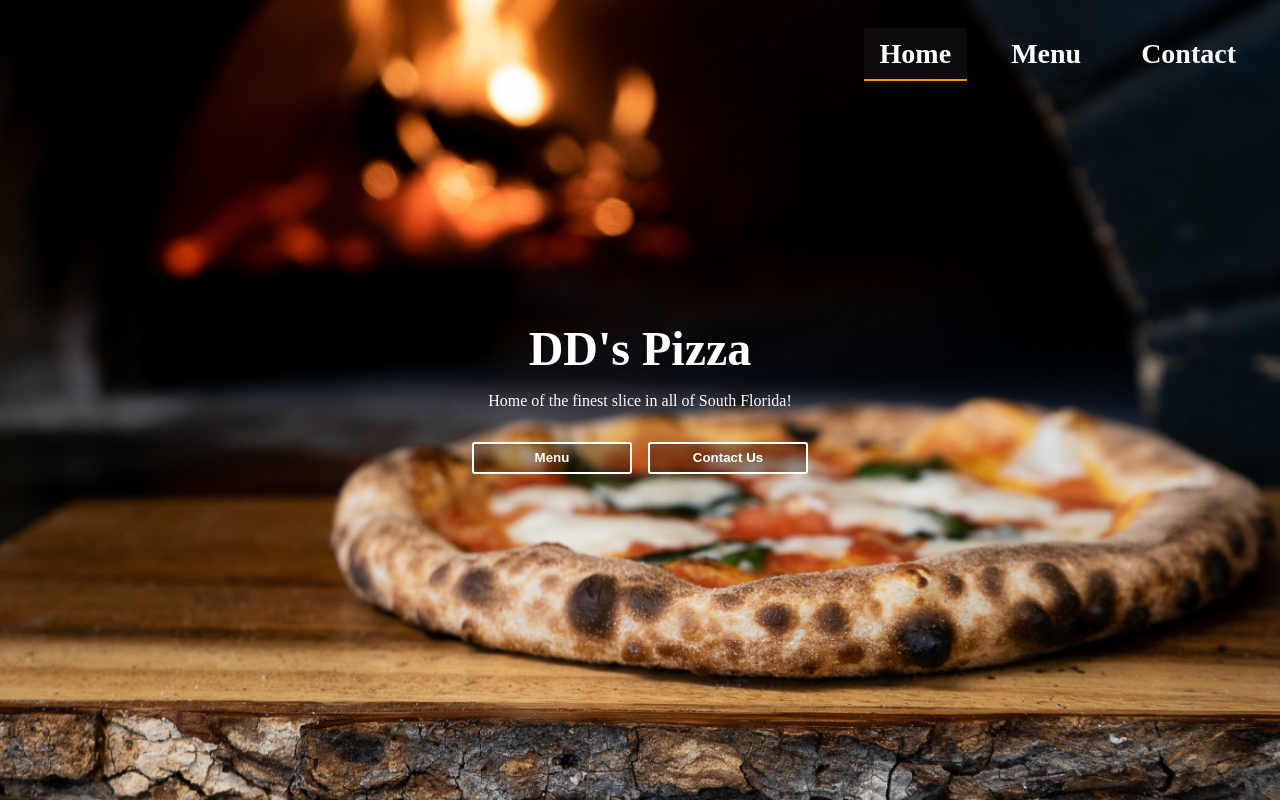
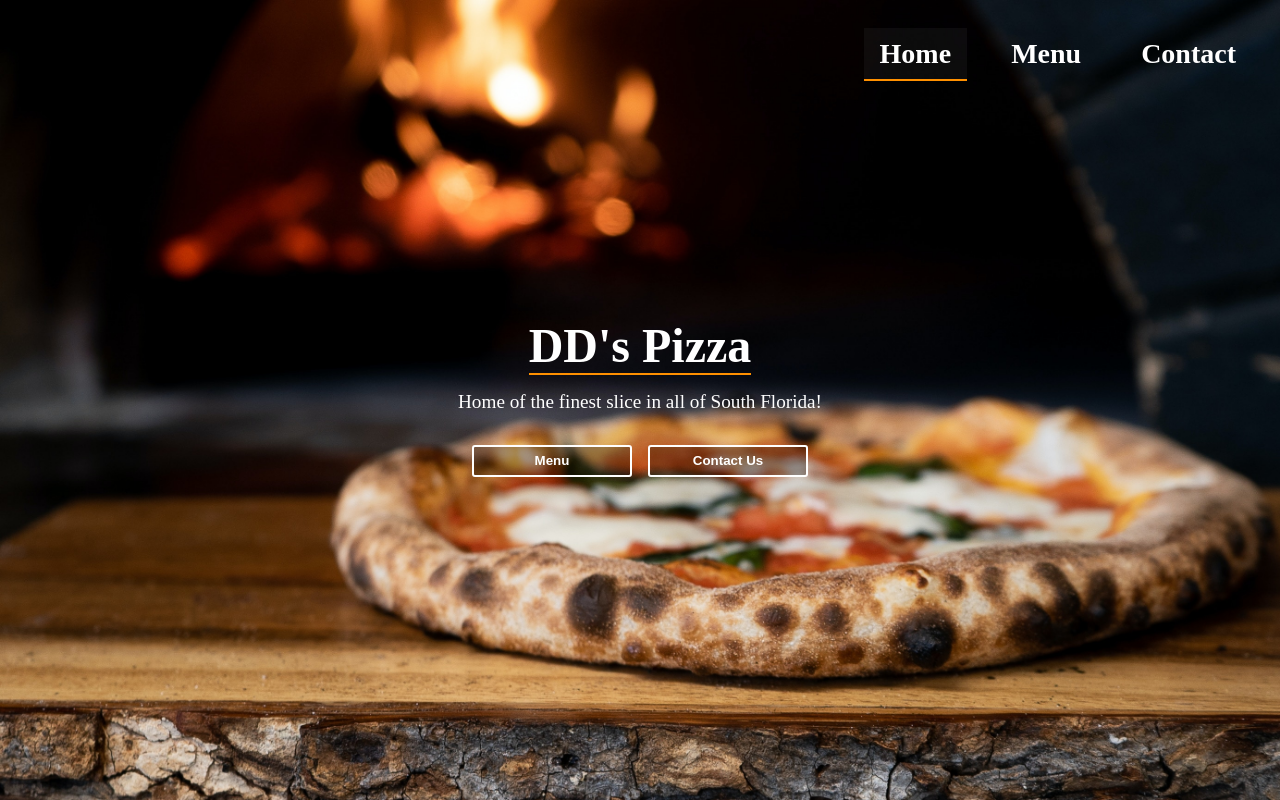
Before and after one commit to sinned8/Resturant-page, a website built with webpack: page dist/index.html in a window 1280 px wide. Built offline with nearby package versions, Linux system fonts and the light colour scheme.

Commit message:
Added fruther styling to home tab and added button intergration for menu and contact bttns.

```diff
--- a/src/css/home.css
+++ b/src/css/home.css
@@ -11,10 +11,11 @@
     color: #fff;
     font-size: 3rem;
     margin: 1rem 0;
+    border-bottom: 2px solid #ff9000;
 }
 #home p{
     color: #fff;
-    font-size: 1rem;
+    font-size: 1.2rem;
 }
 
 #CTAcontainer{
--- a/src/sections/home.js
+++ b/src/sections/home.js
@@ -28,5 +28,12 @@ export default function createHome() {
 
     home.appendChild(CTAcontainer)
 
+    menuBttn.addEventListener('click', () => {
+        renderSection('Menu')
+    })
+    contactBttn.addEventListener('click', () => {
+        renderSection('Contact')
+    })
+
     return home;
 }
```
Also changed, not shown: src/index.js (+0 -10 lines), dist/main.js.
